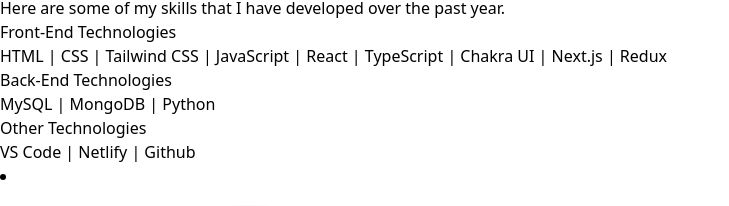
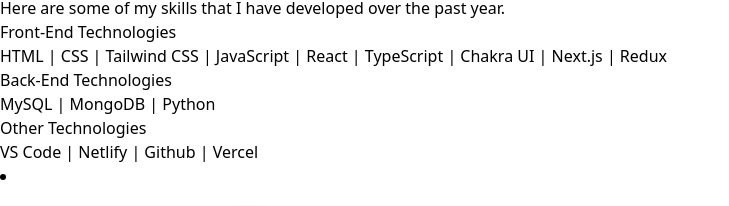
Before and after one commit to mahesh-pagrut/portfolio, a React (Vite) app: page / in a window 1280 px wide. Shown: the part 1992-2198 px from the top of the page, without its empty margins (0-729 px from the left). Built offline with nearby package versions, Linux system fonts and the light colour scheme.

Commit message:
cv projects skill updated

```diff
--- a/src/components/projects/Projects.jsx
+++ b/src/components/projects/Projects.jsx
@@ -28,8 +28,8 @@
     {
       id: 3,
       image: image3,
-      title: "Project 3",
-      description: "Photo description for project",
+      title: "NutriPro: Your Ultimate Nutrition Companion",
+      description: "NutriPro offers an AI Nutritionist, a Nutrition Calculator, recipe QR codes, and the Gemini AI tool to analyze food images for instant nutritional insights. Create, update, and personalize recipes effortlessly. Your all-in-one platform for healthy eating and wellness.",
       liveLink: "https://mavericks-cv.netlify.app/",
     },
     {
--- a/src/components/skills/Skills.jsx
+++ b/src/components/skills/Skills.jsx
@@ -52,7 +52,7 @@
             Other Technologies
           </h5>
           <div data-aos='fade-right'data-aos-delay='500' className='flex flex-wrap mb-8 text-gray-300'>
-            <p>VS Code | Netlify | Github</p>
+            <p>VS Code | Netlify | Github | Vercel</p>
           </div>
         </div>
 
```
Also changed, not shown: src/assets/image3.png, 1 other file (tests, documents, lock files or other folders).
